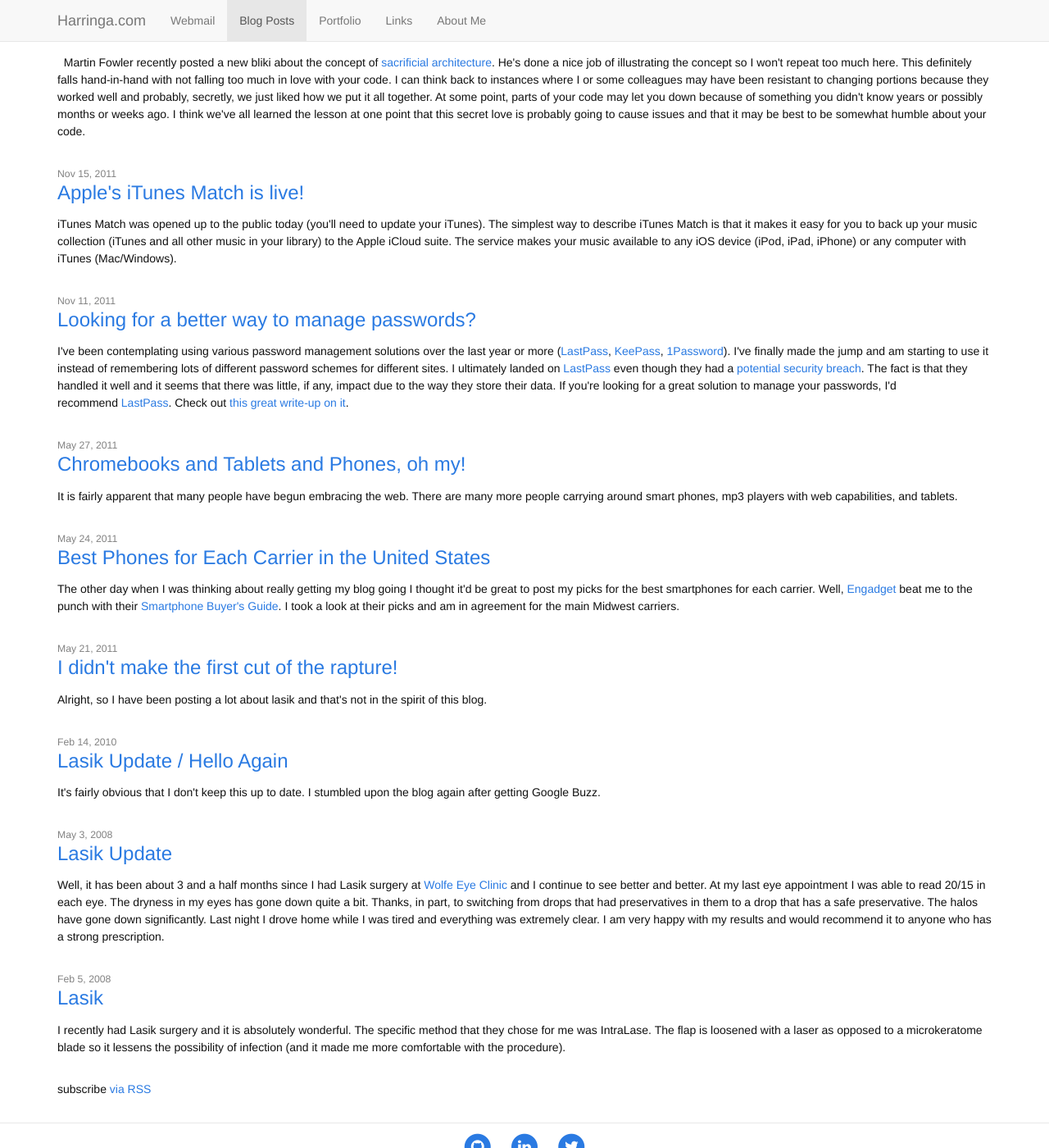
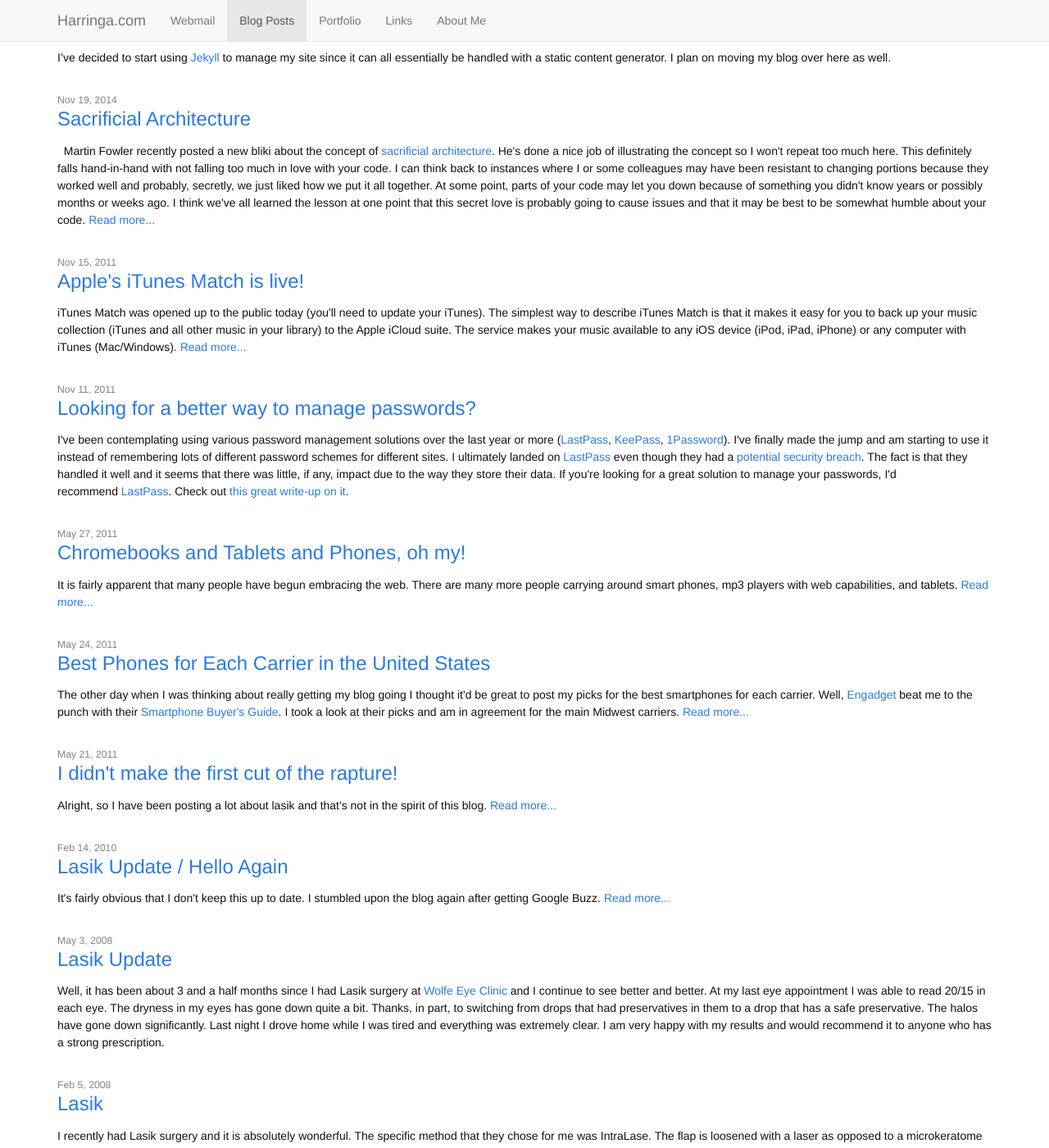
Before and after one commit to justinharringa/harringa.com, a Jekyll site: the page built from posts/index.html, in a window 1280 px wide and 1400 px high, scrolled down 1213 px. Shown: the whole window at 82% size. Built offline with Jekyll 4.4.1, drawn with Linux system fonts in a browser that asks for light colours; nearby versions of some CDN libraries; some of the changed text lies outside the part shown.

Commit message:
Add Read more link on posts page

```diff
--- a/posts/index.html
+++ b/posts/index.html
@@ -12,6 +12,9 @@
         <a class="post-link" href="{{ post.url | prepend: site.baseurl }}">{{ post.title }}</a>
       </h2>
       {{ post.excerpt }}
+      {% if post.excerpt != post.content %}
+              <a href="{{ site.baseurl }}{{ post.url }}" class="nav-toggle">Read more...</a>
+      {% endif %}
     </li>
   {% endfor %}
 </ul>
```
